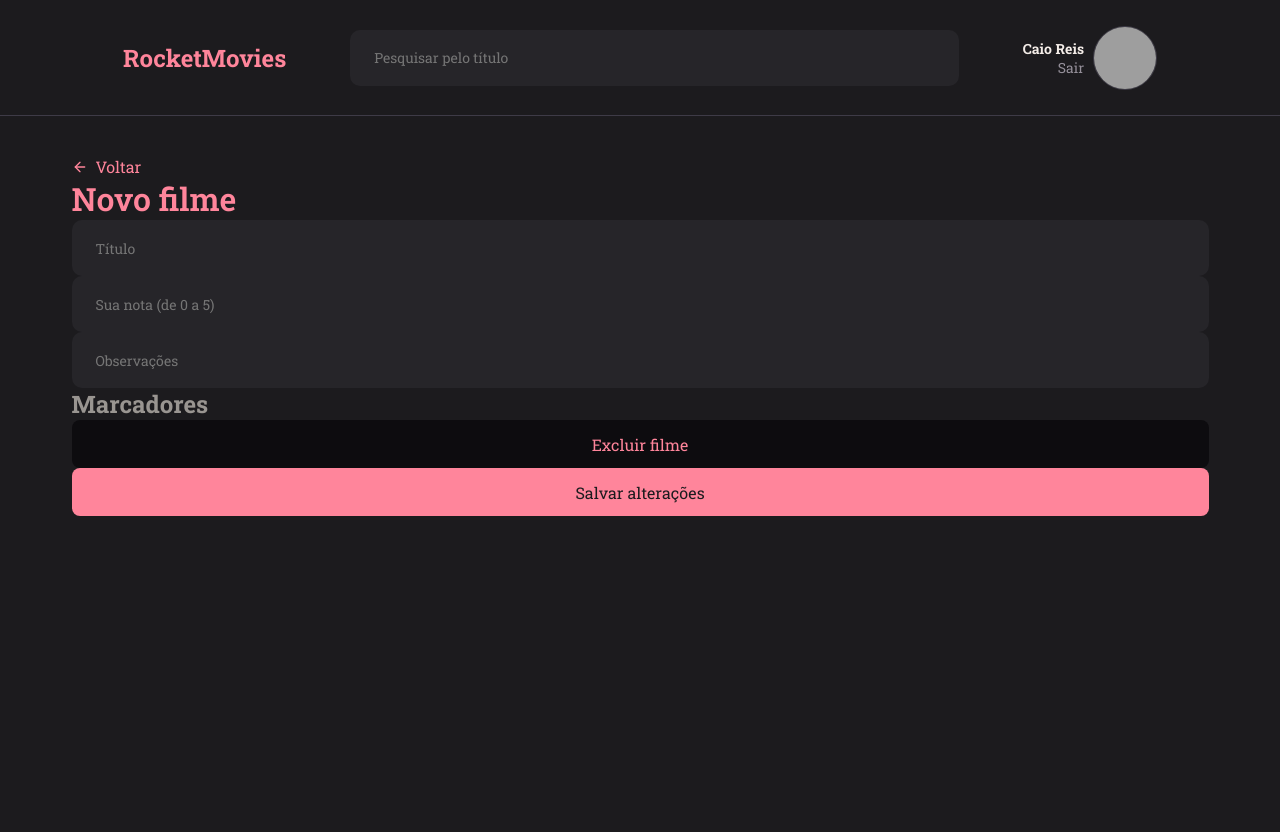
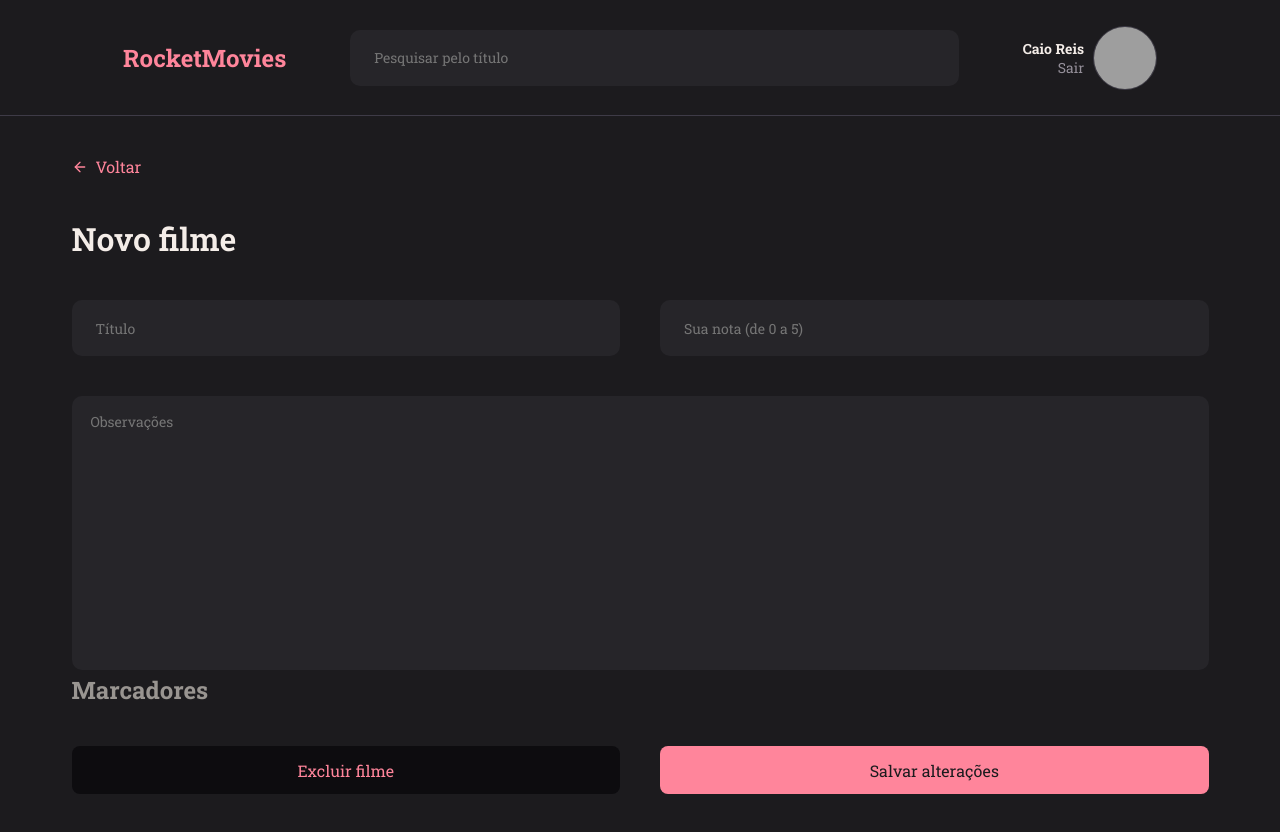
Before and after one commit to iCaioReis/Explorer-Stage09-Desafio-RocketMovies, a React (Vite) app in the folder RocketMovies/: page / in a window 1280 px wide. Shown: the top 832 px of the page. Built offline with nearby package versions, Linux system fonts and the light colour scheme; grey boxes are pictures that could not be loaded.

Commit message:
Created TextArea Component

```diff
--- a/RocketMovies/src/components/Button/index.jsx
+++ b/RocketMovies/src/components/Button/index.jsx
@@ -1,4 +1,4 @@
-import { Container } from "./styles.cjs"
+import { Container } from "./styles.js"
 
 export function Button ({ icon: Icon, invertedColors ,title,...rest }){
     return(
--- /dev/null
+++ b/RocketMovies/src/components/TextArea/index.jsx
@@ -0,0 +1,9 @@
+import { Container } from "./styles";
+
+export function TextArea ( {value, ...rest} ) {
+    return (
+        <Container {...rest}>
+            { value }
+        </Container>
+    );
+};
--- /dev/null
+++ b/RocketMovies/src/components/TextArea/styles.js
@@ -0,0 +1,18 @@
+import styled from "styled-components";
+
+export const Container = styled.textarea`
+    width: 100%;
+    height: 274px;
+
+    padding: 16px 19px;
+
+    background-color: ${({ theme }) => theme.COLORS.BACKGROUND_600};
+
+    resize: none;
+
+    border: none;
+    border-radius: 10px;
+
+    color:  ${({ theme }) => theme.COLORS.GRAY_600};
+    font-size: 14px;
+`;
--- a/RocketMovies/src/pages/CreateMovie/index.jsx
+++ b/RocketMovies/src/pages/CreateMovie/index.jsx
@@ -5,6 +5,7 @@ import { Container, Form } from "./styles";
 import { Header } from "../../components/Header";
 import { Input } from "../../components/Input";
 import { Button } from "../../components/Button";
+import { TextArea } from "../../components/TextArea";
 
 export function CreateMovie() {
     return(
@@ -15,12 +16,12 @@ export function CreateMovie() {
             <a href=""> <FiArrowLeft/> Voltar</a>
             <h1>Novo filme</h1>
 
-            <div>
+            <div className="flex-row">
                 <Input placeholder="Título"/>
                 <Input placeholder="Sua nota (de 0 a 5)"/>
             </div>
 
-            <Input placeholder="Observações"/>
+            <TextArea placeholder="Observações" className="comments"/>
 
             <h2>Marcadores</h2>
 
@@ -28,7 +29,7 @@ export function CreateMovie() {
 
             </div>
 
-            <div>
+            <div className="flex-row">
                 <Button title={"Excluir filme"} invertedColors/>
                 <Button title={"Salvar alterações"}/>
             </div>
--- a/RocketMovies/src/pages/CreateMovie/styles.js
+++ b/RocketMovies/src/pages/CreateMovie/styles.js
@@ -20,6 +20,19 @@ export const Form = styled.form`
 
     > h1 {
         font-weight: 600;
-        color: ${({ theme }) => theme.COLORS.THEME_COLOR};
+        color: ${({ theme }) => theme.COLORS.GRAY_600};
+
+        margin-top: 40px;
+    }
+
+    > .flex-row {
+        display: flex;
+        gap: 40px;
+
+        margin-top: 40px;
+    }
+
+    > .comments {
+        margin-top: 40px;
     }
 `;
```
Also changed, not shown: RocketMovies/src/components/Button/styles.js (renamed from RocketMovies/src/components/Button/styles.cjs).
